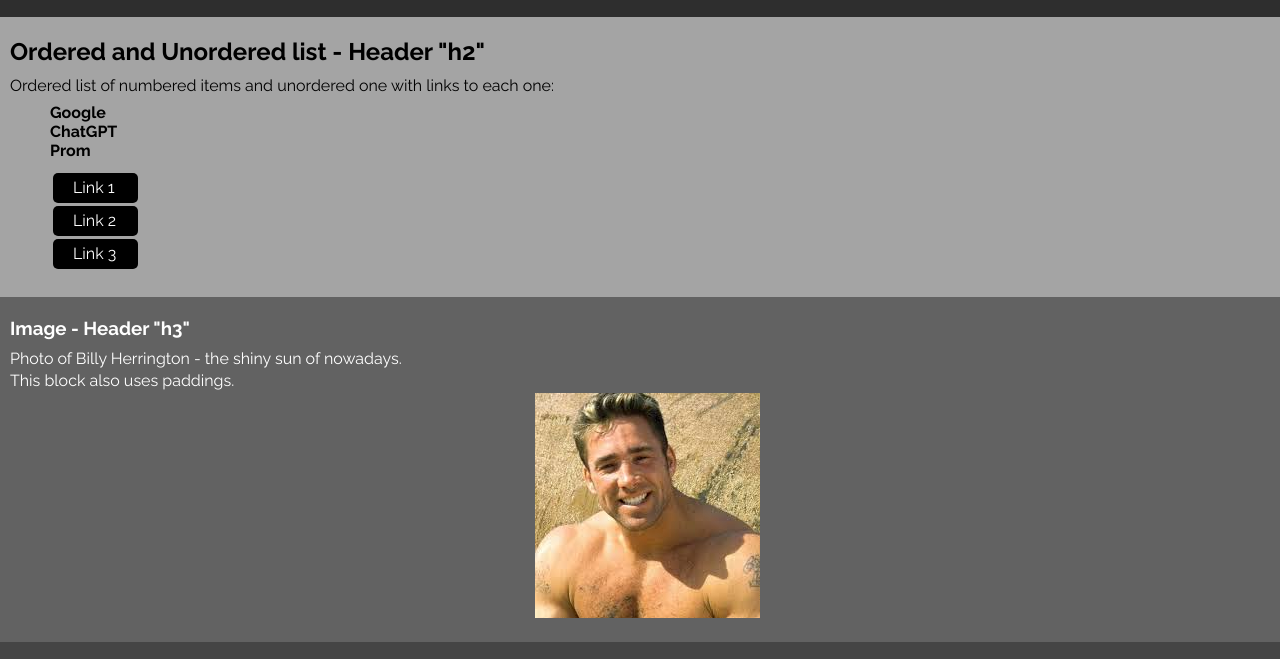
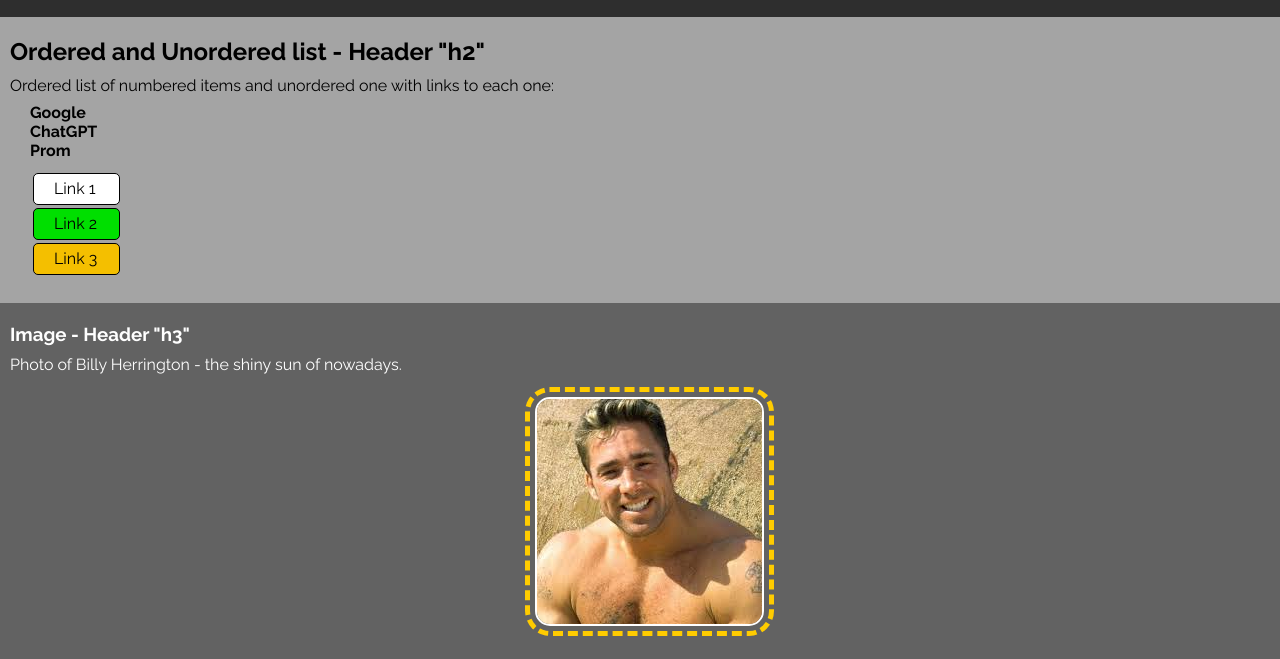
Before and after one commit to TuaSignum/web-testing, a plain HTML site: page index.html in a window 1280 px wide. Shown: the part 92-751 px from the top of the page. Drawn offline with Linux system fonts and the light colour scheme.

Commit message:
Image block tweaks

```diff
--- a/css/style.css
+++ b/css/style.css
@@ -7,7 +7,7 @@ body{
 
 h1, h2, h3, h4 {padding-bottom: 10px;}
 p {padding-bottom: 3px;}
-ol, ul {padding-top: 5px; padding-bottom: 5px;}
+ol, ul {padding: 5px 20px;}
 
 div {padding: 20px; padding-left: 10px;}
 .div-paragraph {color: white; background-color: rgb(46, 46, 46);}
@@ -15,26 +15,42 @@ div {padding: 20px; padding-left: 10px;}
 .div-lists ol {font-weight: bold;}
 .div-lists ul a {
     display: block;
-    color: white;
-    background-color: black;
     text-decoration: none;
     margin: 3px;
     width: 65px;
     line-height: 30px;
     padding-left: 20px;
+    border: 1px solid black;
     border-radius: 5px;
     transition: all 0.2s ease;
+}
+.div-lists li:first-child a {
+    color: rgb(0, 0, 0);
+    background-color: rgb(255, 255, 255);
+}
+.div-lists li:nth-child(2) a {
+    color: rgb(0, 0, 0);
+    background-color: rgb(0, 223, 0);
+}
+.div-lists li:last-child a {
+    color: rgb(0, 0, 0);
+    background-color: rgb(244, 191, 0);
 }
 .div-lists li {list-style-type: none;}
 .div-lists ul a:hover {
     scale: 1.1;
-    background-color: rgb(30, 30, 30);
 }
 .div-image {
     color: white;
     background-color: rgb(98, 98, 98);
 }
-.div-image img {padding-left: 42%;}
+.div-image img {
+    margin: 20px 42% 10px;
+    outline: 5px dashed rgb(255, 204, 0);
+    outline-offset: 5px;
+    border: 2px solid rgb(255, 255, 255);
+    border-radius: 15px;
+}
 .div-ui {color: white; background-color: rgb(69, 69, 69);}
 .div-ui ::placeholder {color: blue;}
 
--- a/index.html
+++ b/index.html
@@ -37,7 +37,6 @@
         <div class="div-image">
             <h3>Image - Header "h3"</h3>
             <p>Photo of Billy Herrington - the shiny sun of nowadays.</p>
-            <p>This block also uses paddings.</p>
             <img src="img/gachi.jpg" alt="Photo of the happy Billy Herrington">
         </div>
 
```
